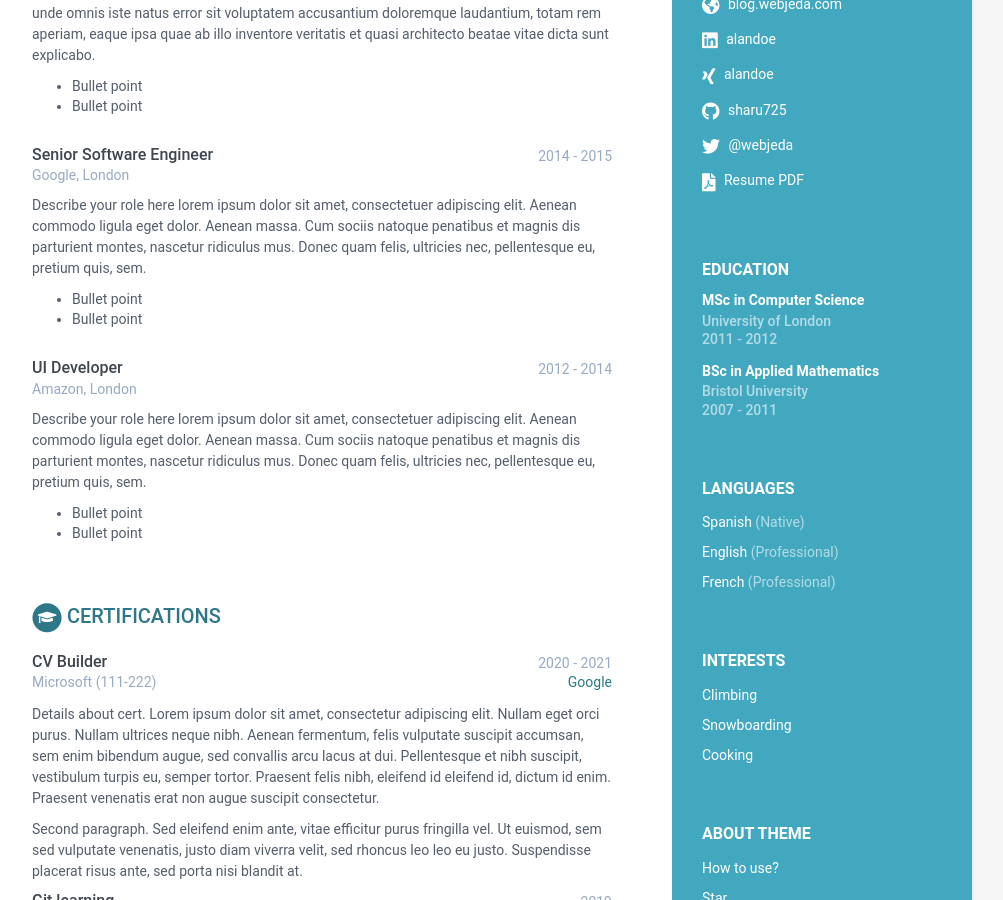
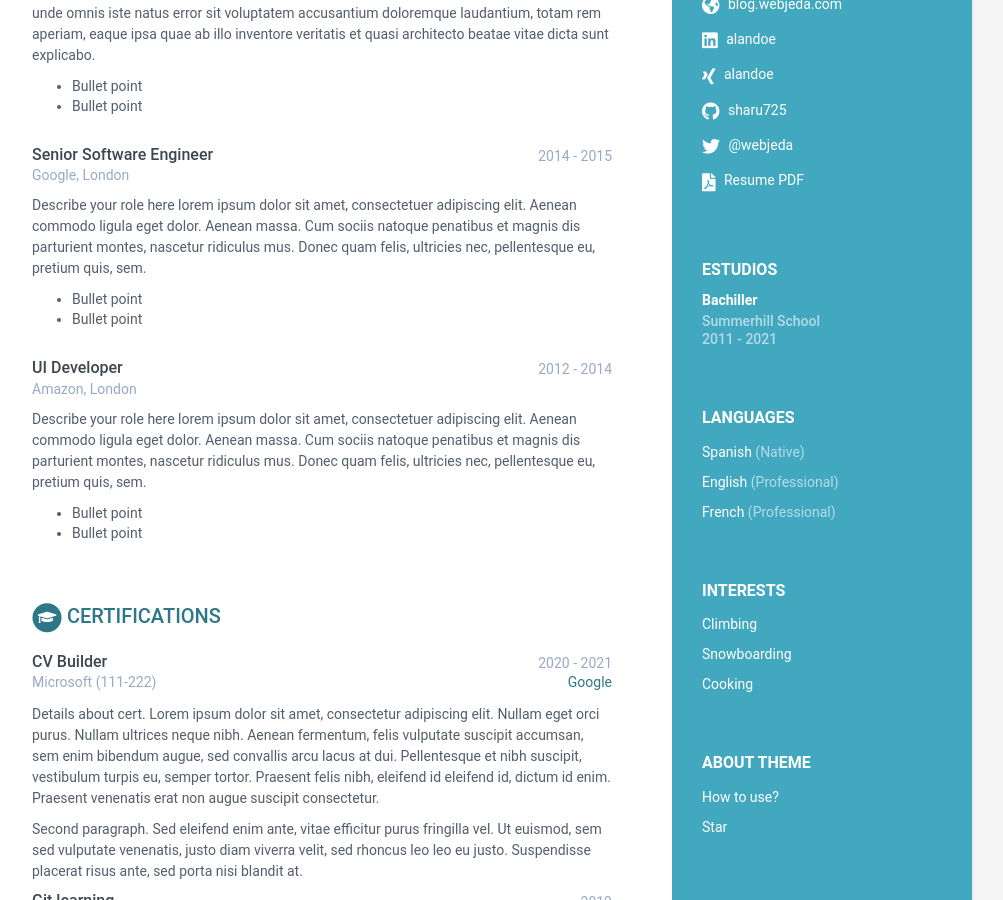
Before and after one commit to JuliiPa/Pacheco-HV2, a Jekyll site: the page built from index.html, in a window 1280 px wide and 900 px high, scrolled down 465 px. Shown: the whole window, without its empty margins (168-1171 px from the left). Built offline with Jekyll 4.4.1, drawn with Linux system fonts in a browser that asks for light colours; part of the change alters nothing that is shown.

Commit message:
Actualizacion estudios

```diff
--- a/_data/data.yml
+++ b/_data/data.yml
@@ -61,30 +61,13 @@ career-profile:
       ademas del funcionamiento de estas. Me caracerizo por ser una persona creativa, curiosa y apasionada en mis proyectos personales.
       Me motiva la superacion personal y los desafios tecnicos.
 education:
-    title: Education
+    title: Estudios
     info:
-      - degree: MSc in Computer Science
-        university: University of London
-        time: 2011 - 2012
+      - degree: Bachiller
+        university: Summerhill School
+        time: 2011 - 2021
         details: |
-          Describe your study here lorem ipsum dolor sit amet, consectetuer
-          adipiscing elit. Aenean commodo ligula eget dolor. Aenean massa. Cum
-          sociis natoque penatibus et magnis dis parturient montes, nascetur
-          ridiculus mus. Donec quam felis, ultricies nec, pellentesque eu,
-          pretium quis, sem.
-            - Bullet point
-            - Bullet point
-      - degree: BSc in Applied Mathematics
-        university: Bristol University
-        time: 2007 - 2011
-        details: |
-          Describe your study here lorem ipsum dolor sit amet, consectetuer
-          adipiscing elit. Aenean commodo ligula eget dolor. Aenean massa. Cum
-          sociis natoque penatibus et magnis dis parturient montes, nascetur
-          ridiculus mus. Donec quam felis, ultricies nec, pellentesque eu,
-          pretium quis, sem.
-            - Bullet point
-            - Bullet point
+          Estudios basicos de bachillerato.
 
 experiences:
     title: Experiences
```
